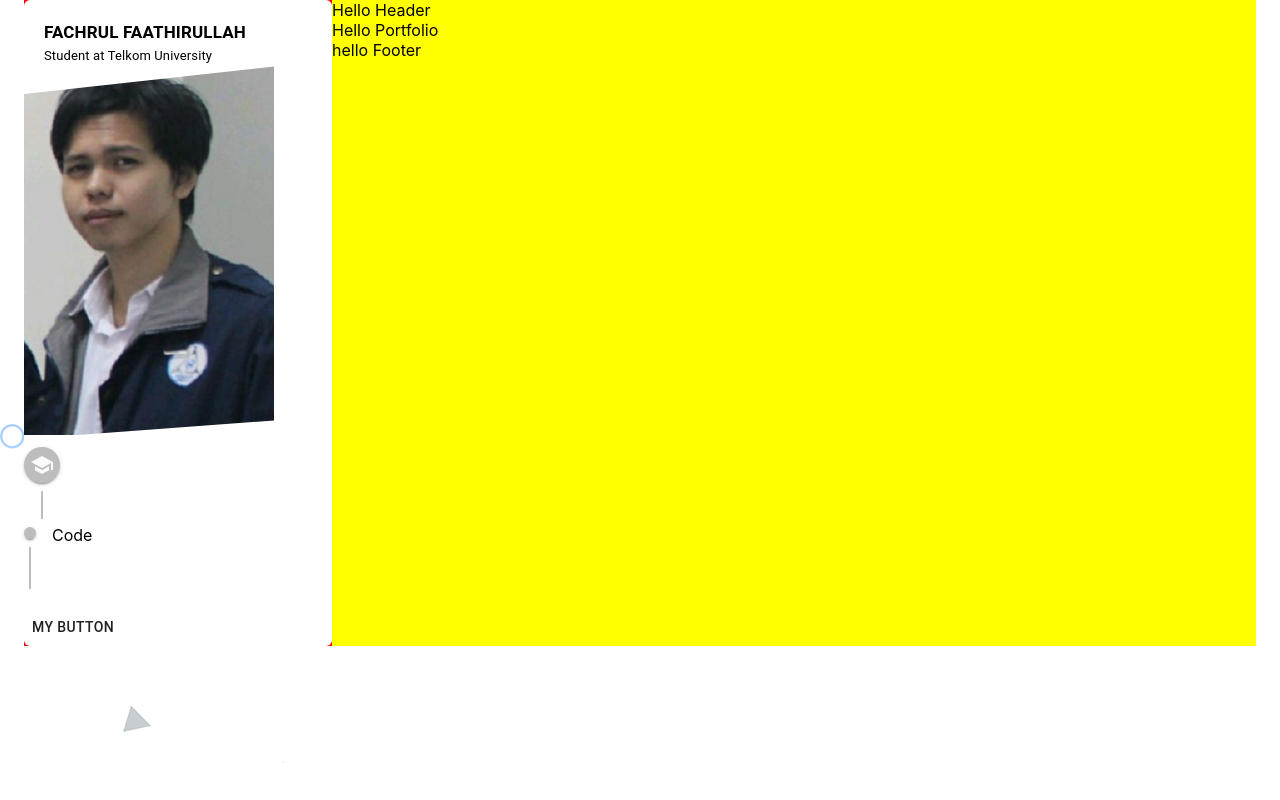
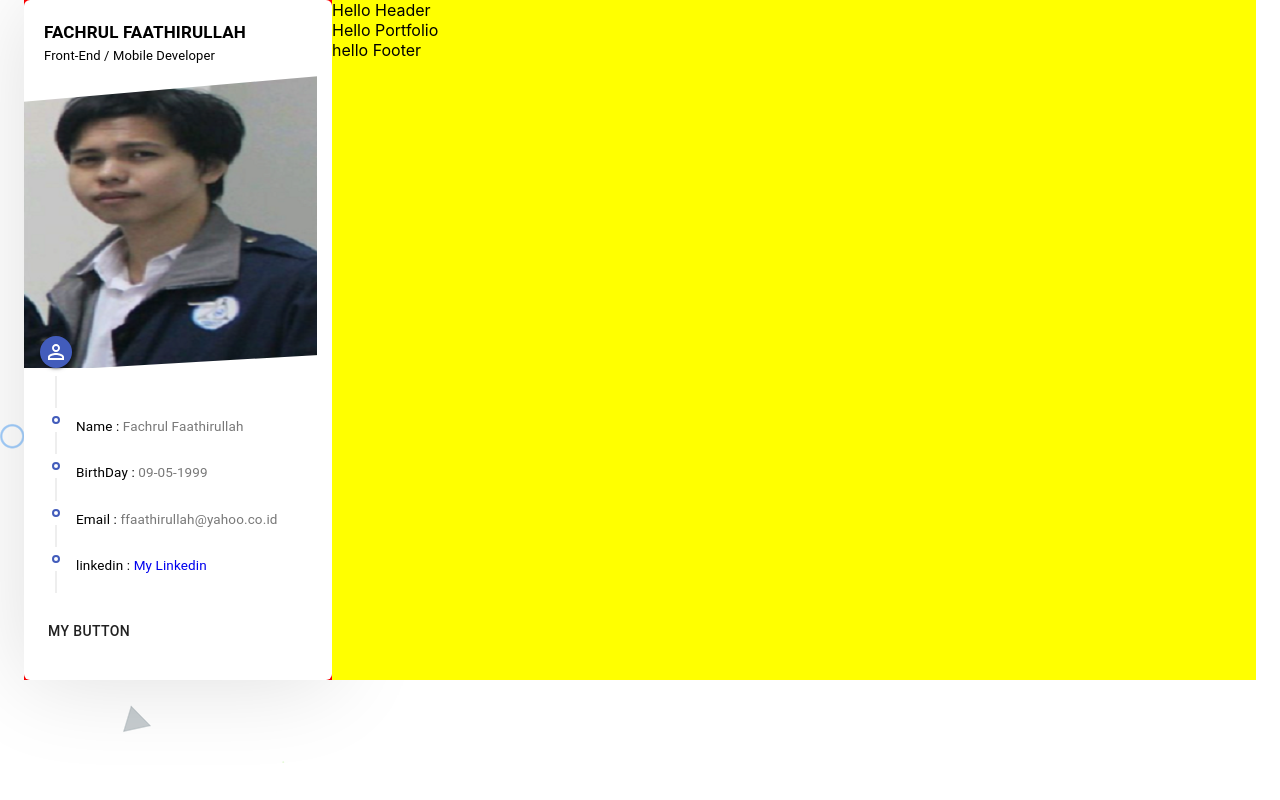
Before and after one commit to ffaathirullah/Portfolio--react-materialUI-, a React (Create React App) app: page /portfolio in a window 1280 px wide. Built offline with nearby package versions, Linux system fonts and the light colour scheme.

Commit message:
menambah timeline pada profile

```diff
--- a/src/App.css
+++ b/src/App.css
@@ -1,38 +1,9 @@
-.App {
-  text-align: center;
+:root {
+  --main-color: rgb(66, 92, 187) !important;
 }
 
-.App-logo {
-  height: 40vmin;
-  pointer-events: none;
+.container_shadow {
+  box-shadow: 0px 2px 92px 0px rgba(0, 0, 0, 0.13);
+  -webkit-box-shadow: 0px 2px 92px 0px rgba(0, 0, 0, 0.13);
+  -moz-box-shadow: 0px 2px 92px 0px rgba(0, 0, 0, 0.13);
 }
-
-@media (prefers-reduced-motion: no-preference) {
-  .App-logo {
-    animation: App-logo-spin infinite 20s linear;
-  }
-}
-
-.App-header {
-  background-color: #282c34;
-  min-height: 100vh;
-  display: flex;
-  flex-direction: column;
-  align-items: center;
-  justify-content: center;
-  font-size: calc(10px + 2vmin);
-  color: white;
-}
-
-.App-link {
-  color: #61dafb;
-}
-
-@keyframes App-logo-spin {
-  from {
-    transform: rotate(0deg);
-  }
-  to {
-    transform: rotate(360deg);
-  }
-}
--- a/src/components/CustomTimeline/Timeline.css
+++ b/src/components/CustomTimeline/Timeline.css
@@ -10,6 +10,36 @@
   min-height: 80px !important;
 }
 
+.timeline .MuiTimelineItem-root {
+  min-height: 0px;
+}
+
 .timeline .MuiTimelineItem-missingOppositeContent:before {
   display: none;
 }
+
+.timeline .timeline_dot_header {
+  color: white !important;
+  background-color: var(--main-color) !important;
+  font-size: small !important;
+  padding: 2px !important;
+}
+
+.timeline .timeline_dot {
+  color: black !important;
+  border-color: var(--main-color) !important;
+  padding: 2px !important;
+}
+
+.timeline .MuiTimelineConnector-root {
+  background: #eee !important;
+}
+
+.timeline .separator_padding {
+  padding-left: 12px !important;
+}
+
+.timeline .timeline_dot_header > .MulSvgIcon-root {
+  font-size: 20px;
+  color: darkslategray;
+}
--- a/src/components/CustomTimeline/index.js
+++ b/src/components/CustomTimeline/index.js
@@ -9,33 +9,26 @@ import SchoolIcon from "@material-ui/icons/School";
 import "./Timeline.css";
 import Typography from "@material-ui/core/Typography";
 
-const CustomTimeline = ({ title, children }) => {
+const CustomTimeline = ({ title, children, icon }) => {
   return (
     <Timeline className={"timeline"}>
       <TimelineItem className={"timeline_firstItem"}>
         <TimelineSeparator>
-          <TimelineDot className={"timeline_dot"}>
-            <SchoolIcon />
-          </TimelineDot>
+          <TimelineDot className={"timeline_dot_header"}>{icon}</TimelineDot>
           <TimelineConnector />
         </TimelineSeparator>
         <TimelineContent>
-          <Typography variant="h6" className="timeline_header">
-            {title}
-          </Typography>
+          <Typography variant="h6" className="timeline_header"></Typography>
         </TimelineContent>
       </TimelineItem>
       {children}
-      <TimelineItem>
-        <CustomSeparator />
-        <TimelineContent>Code</TimelineContent>
-      </TimelineItem>
     </Timeline>
   );
 };
-const CustomSeparator = () => (
-  <TimelineSeparator>
-    <TimelineDot className={"timeline_dot"} />
+
+export const CustomSeparator = () => (
+  <TimelineSeparator className={"separator_padding"}>
+    <TimelineDot variant={"outlined"} className={"timeline_dot"} />
     <TimelineConnector />
   </TimelineSeparator>
 );
--- a/src/components/Profile/Profile.css
+++ b/src/components/Profile/Profile.css
@@ -21,7 +21,36 @@
 }
 
 .profile_image {
-  margin-top: -25px;
-  -webkit-clip-path: polygon(0% 9%, 100% 0%, 100% 94%, 0% 100%);
-  clip-path: polygon(0% 9%, 100% 0%, 100% 94%, 0% 100%);
+  margin-top: -10px;
+  -webkit-clip-path: polygon(0 9%, 100% 0, 100% 94%, 0% 100%);
+  clip-path: polygon(0 9%, 100% 0, 100% 94%, 0% 100%);
 }
+
+.profile_image .img {
+  width: 100%;
+}
+
+.profile_information {
+  top: 0;
+  left: 0;
+  margin: -44px 16px 30px;
+}
+
+.profile_information .timeline .timeline_content {
+  margin-top: 2px;
+  margin-bottom: 12px;
+}
+
+.timelineItem_text2 {
+  font-size: 13.5px !important;
+  color: #787878 !important;
+  font-weight: 400 !important;
+  text-decoration: none;
+}
+
+.timelineItem_text2 > a {
+  text-decoration: none;
+}
+.timelineItem_text2 > span {
+  color: black;
+}
--- a/src/components/Profile/index.js
+++ b/src/components/Profile/index.js
@@ -2,15 +2,45 @@ import React from "react";
 import Typography from "@material-ui/core/Typography";
 import Button from "@material-ui/core/Button";
 import "./Profile.css";
+import Timeline from "@material-ui/lab/Timeline";
+import TimelineItem from "@material-ui/lab/TimelineItem";
+import TimelineSeparator from "@material-ui/lab/TimelineSeparator";
+import TimelineConnector from "@material-ui/lab/TimelineConnector";
+import TimelineContent from "@material-ui/lab/TimelineContent";
+import TimelineDot from "@material-ui/lab/TimelineDot";
 import { profile } from "../../assests/images";
-import CustomTimeline from "../CustomTimeline";
+import CustomTimeline, { CustomSeparator } from "../CustomTimeline";
+import PersonOutlineIcon from "@material-ui/icons/PersonOutline";
+import resumeData from "../../utils/resumeData";
+
+const CustomTimelineItem = ({ title, text, link }) => {
+  return (
+    <TimelineItem>
+      <CustomSeparator />
+      <TimelineContent className="timeline_content">
+        {link ? (
+          <Typography className="timelineItem_text2">
+            <span>{title} : </span>{" "}
+            <a href={link} target="_blank">
+              {text}
+            </a>
+          </Typography>
+        ) : (
+          <Typography className="timelineItem_text2">
+            <span>{title} : </span> {text}
+          </Typography>
+        )}
+      </TimelineContent>
+    </TimelineItem>
+  );
+};
 
 const Profile = () => {
   return (
     <div className="profile container_shadow">
       <div className="profile_name">
-        <Typography className="name">Fachrul Faathirullah</Typography>
-        <Typography className="title">Student at Telkom University</Typography>
+        <Typography className="name">{resumeData.name}</Typography>
+        <Typography className="title">{resumeData.title}</Typography>
       </div>
 
       <figure className="profile_image">
@@ -18,7 +48,18 @@ const Profile = () => {
       </figure>
 
       <div className="profile_information">
-        <CustomTimeline />
+        <CustomTimeline icon={<PersonOutlineIcon />}>
+          <CustomTimelineItem title="Name" text={resumeData.name} />
+          <CustomTimelineItem title="BirthDay" text={resumeData.birthDay} />
+          <CustomTimelineItem title="Email" text={resumeData.email} />
+          {Object.keys(resumeData.socials).map((key) => (
+            <CustomTimelineItem
+              title={key}
+              text={resumeData.socials[key].text}
+              link={resumeData.socials[key].link}
+            />
+          ))}
+        </CustomTimeline>
         <br />
         <Button>My Button</Button>
       </div>
--- a/src/utils/resumeData.js
+++ b/src/utils/resumeData.js
@@ -0,0 +1,17 @@
+import LinkedInIcon from "@material-ui/icons/LinkedIn";
+
+export default {
+  name: "Fachrul Faathirullah",
+  title: "Front-End / Mobile Developer",
+  birthDay: "09-05-1999",
+  email: "ffaathirullah@yahoo.co.id",
+  adress:
+    "Komplek BBA Blok C No. 54 RT. 03 RW. 19, JL Komplek BBA, Cijeruk, Bojongsari, Kec. Bojongsoang, Bandung",
+  socials: {
+    linkedin: {
+      link: "https://www.linkedin.com/in/fachrul-faathirullah-8b765b193/",
+      text: "My Linkedin",
+      icon: <LinkedInIcon />,
+    },
+  },
+};
```
Also changed, not shown: src/assests/images/profile.png.
